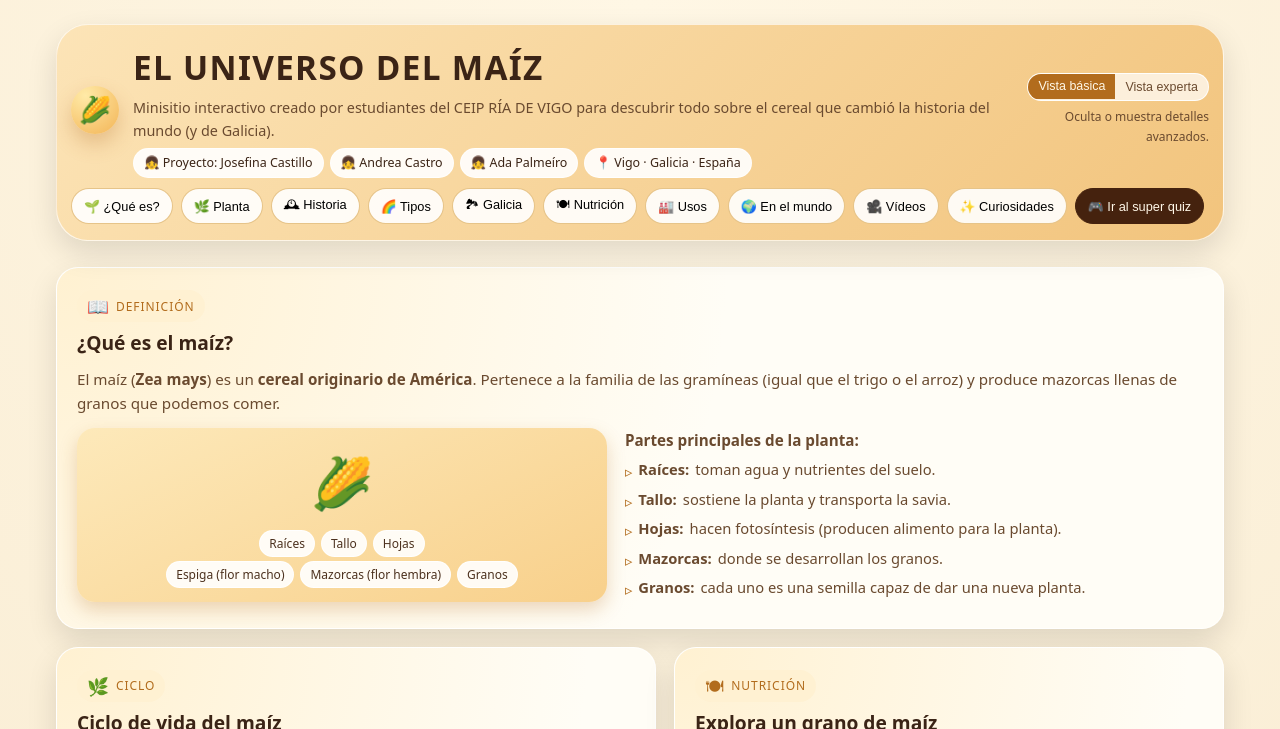
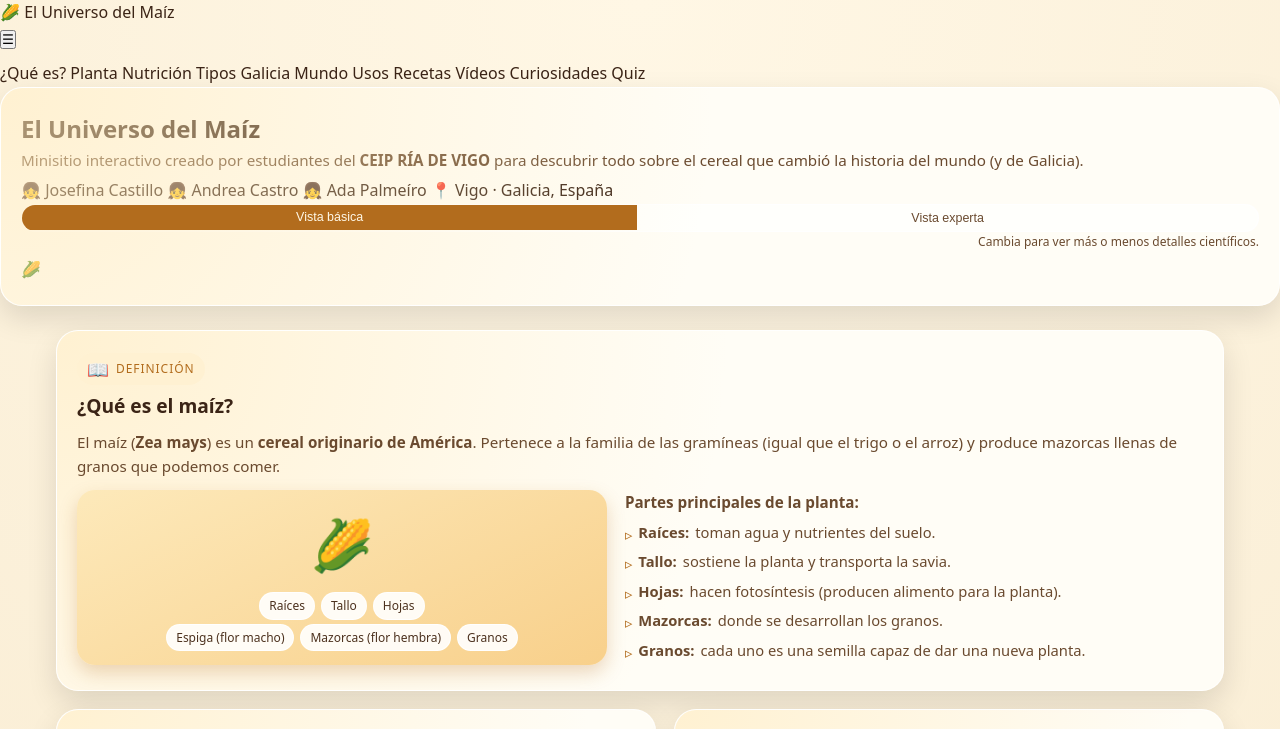
Before and after one commit to Pictorica/maiz-educativo, a plain HTML site: page index.html in a window 1280 px wide. Shown: the top 729 px of the page. Drawn offline with Linux system fonts and the light colour scheme.

```diff
--- a/index.html
+++ b/index.html
@@ -6,59 +6,67 @@
   <meta name="viewport" content="width=device-width, initial-scale=1" />
   <meta
     name="description"
-    content="Sitio educativo e interactivo para aprender todo sobre el maíz: historia, tipos, uso en Galicia, nutrición, vídeos y juego de preguntas."
+    content="Minisitio educativo e interactivo para aprender todo sobre el maíz: historia, tipos, Galicia, nutrición, vídeos y juego de preguntas."
   />
   <link rel="stylesheet" href="css/style.css" />
 </head>
 <body>
-  <div class="page">
-    <header class="site-header" id="siteHeader">
-      <div class="header-inner">
-        <div class="logo-circle" aria-hidden="true">🌽</div>
-        <div class="hero-text">
-          <div class="hero-title">El universo del maíz</div>
-          <p class="hero-subtitle">
-            Minisitio interactivo creado por estudiantes del CEIP RÍA DE VIGO para descubrir
+  <header class="header">
+    <div class="header-container">
+      <div class="logo">
+        🌽 <span>El Universo del Maíz</span>
+      </div>
+
+      <button id="menuBtn" class="menu-btn" aria-label="Abrir menú">☰</button>
+
+      <nav id="mainNav" class="nav">
+        <a href="#que-es">¿Qué es?</a>
+        <a href="#planta">Planta</a>
+        <a href="#nutricion">Nutrición</a>
+        <a href="#tipos">Tipos</a>
+        <a href="#galicia">Galicia</a>
+        <a href="#mundo">Mundo</a>
+        <a href="#usos">Usos</a>
+        <a href="#recetas">Recetas</a>
+        <a href="#videos">Vídeos</a>
+        <a href="#curiosidades">Curiosidades</a>
+        <a href="quiz.html" class="quiz-btn">Quiz</a>
+      </nav>
+    </div>
+  </header>
+
+  <!-- HERO PRINCIPAL -->
+  <section class="hero">
+    <div class="hero-container">
+      <div class="hero-left">
+        <h1 class="hero-title-main">El Universo del Maíz</h1>
+        <p class="hero-sub-main">
+          Minisitio interactivo creado por estudiantes del <strong>CEIP RÍA DE VIGO</strong> para descubrir
           todo sobre el cereal que cambió la historia del mundo (y de Galicia).
         </p>
-          <div class="hero-badges">
-            <span class="badge">👧 Proyecto: Josefina Castillo</span>
-            <span class="badge">👧 Andrea Castro</span>
-            <span class="badge">👧 Ada Palmeíro</span>
-            <span class="badge">📍 Vigo · Galicia · España</span>
+        <div class="hero-badges-new">
+          <span class="hbadge">👧 Josefina Castillo</span>
+          <span class="hbadge">👧 Andrea Castro</span>
+          <span class="hbadge">👧 Ada Palmeíro</span>
+          <span class="hbadge">📍 Vigo · Galicia, España</span>
         </div>
-        </div>
-        <div class="header-right">
+
         <div class="view-toggle" id="viewToggle">
           <button class="active" data-view="basico">Vista básica</button>
           <button data-view="experto">Vista experta</button>
         </div>
-          <div class="view-caption">
-            Oculta o muestra detalles avanzados.
+        <p class="view-caption">
+          Cambia para ver más o menos detalles científicos.
+        </p>
       </div>
-          <button class="menu-toggle" id="menuToggle" aria-expanded="false">
-            <span>☰</span> Menú
-          </button>
+
+      <div class="hero-right">
+        <div class="hero-emoji">🌽</div>
       </div>
     </div>
-      <nav aria-label="Secciones del sitio">
-        <div class="nav-chips" id="mainNav">
-          <button class="nav-chip" data-scroll="#que-es">🌱 ¿Qué es?</button>
-          <button class="nav-chip" data-scroll="#planta">🌿 Planta</button>
-          <button class="nav-chip" data-scroll="#historia">🕰 Historia</button>
-          <button class="nav-chip" data-scroll="#tipos">🌈 Tipos</button>
-          <button class="nav-chip" data-scroll="#galicia">🏞 Galicia</button>
-          <button class="nav-chip" data-scroll="#nutricion">🍽 Nutrición</button>
-          <button class="nav-chip" data-scroll="#usos">🏭 Usos</button>
-          <button class="nav-chip" data-scroll="#mundo">🌍 En el mundo</button>
-          <button class="nav-chip" data-scroll="#videos">🎥 Vídeos</button>
-          <button class="nav-chip" data-scroll="#curiosidades">✨ Curiosidades</button>
-          <button class="nav-chip quiz-link" data-go-quiz>🎮 Ir al super quiz</button>
-        </div>
-      </nav>
-    </header>
+  </section>
 
-    <main>
+  <main class="page">
     <!-- ¿Qué es el maíz? -->
     <section id="que-es" class="span-2 animate-on-scroll">
       <div class="section-inner">
@@ -435,7 +443,7 @@
             <div class="video-card-body">
               <div class="video-title">Cómo crece el maíz</div>
               <div class="video-note">
-                  Video animado que explica de forma sencilla cómo germina un grano de maíz,
+                Vídeo animado que explica de forma sencilla cómo germina un grano de maíz,
                 cómo crece la planta y en qué momento aparecen las mazorcas. Ideal para
                 acompañar la parte del trabajo sobre el ciclo de vida del maíz.
               </div>
@@ -470,10 +478,10 @@
             <div class="video-card-body">
               <div class="video-title">Pan de Maíz 🌽 o millo en Galicia</div>
               <div class="video-note">
-                  Video práctico donde se explica cómo se elabora el pan de maíz o pan de
+                Vídeo práctico donde se explica cómo se elabora el pan de maíz o pan de
                 millo en Galicia, un pan tradicional que durante muchos años fue el más
                 común en las casas gallegas. Muestra los ingredientes básicos, el uso de
-                  mezcla de harinas y algunos consejos para hornearlo en un horno doméstico.
+                mezcla de harinas y consejos para hornearlo en casa.
               </div>
             </div>
           </div>
@@ -536,7 +544,6 @@
       Este minisitio fue creado como ejercicio educativo para combinar ciencia, tecnología y creatividad.
     </div>
   </footer>
-  </div>
 
   <script src="js/main.js" defer></script>
 </body>
```
Lines whose indentation alone changed are shown as unchanged.
